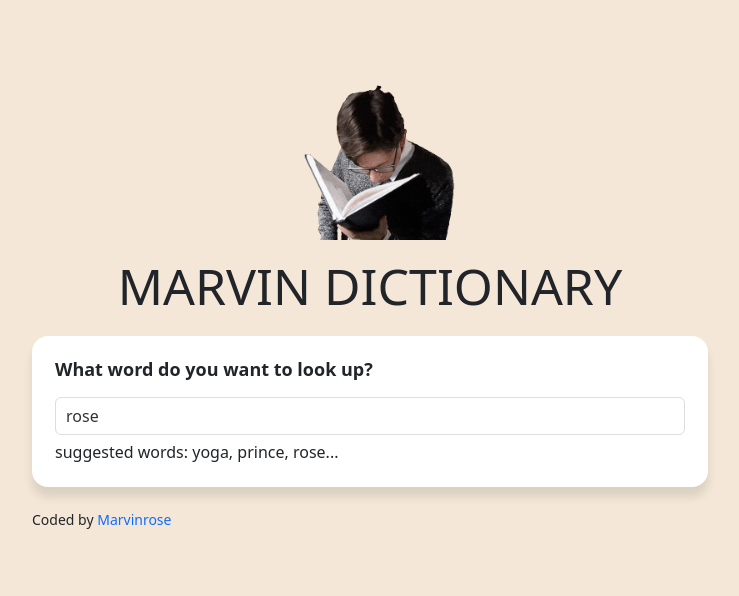
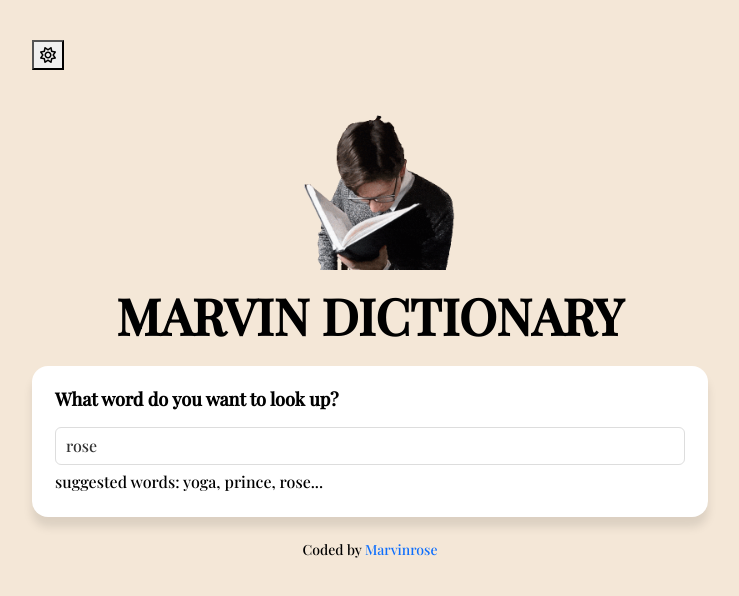
Before and after one commit to Marvinrose/dictionary-app, a React (Create React App) app: page / in a window 1280 px wide. Shown: the top 596 px of the page, without its empty margins (270-1009 px from the left). Built offline with nearby package versions, Linux system fonts and the light colour scheme; no server answers.

Commit message:
Added a dark mode feature to the dictionary app

```diff
--- a/public/index.html
+++ b/public/index.html
@@ -29,6 +29,12 @@
       src="https://kit.fontawesome.com/3517f2cd4f.js"
       crossorigin="anonymous"
     ></script>
+    <link rel="preconnect" href="https://fonts.googleapis.com" />
+    <link rel="preconnect" href="https://fonts.gstatic.com" crossorigin />
+    <link
+      href="https://fonts.googleapis.com/css2?family=Playfair+Display:wght@500&display=swap"
+      rel="stylesheet"
+    />
   </head>
   <body>
     <noscript>You need to enable JavaScript to run this app.</noscript>
--- a/src/App.js
+++ b/src/App.js
@@ -2,9 +2,11 @@ import React from "react";
 import dictionary from "./dictionary-gif.gif";
 import "bootstrap/dist/css/bootstrap.css";
 import Dictionary from "./Dictionary";
+import DarkMode from "./DarkMode";
 export default function App() {
   return (
     <div className="container">
+      <DarkMode />
       <img
         src={dictionary}
         alt="logo"
@@ -12,8 +14,7 @@ export default function App() {
         width={200}
       ></img>
 
-        <h1 className="text-center header">MARVIN DICTIONARY</h1>
-
+      <h1 className="text-center header">MARVIN DICTIONARY</h1>
 
       <Dictionary defaultKeyword="rose" />
     </div>
--- /dev/null
+++ b/src/DarkMode.js
@@ -0,0 +1,24 @@
+import { useEffect, useState } from "react";
+
+export default function DarkMode() {
+  const [theme, setTheme] = useState(localStorage.getItem(`theme`) || `light`);
+  const toggleTheme = () => {
+    if (theme === `light`) {
+      setTheme(`dark`);
+    } else {
+      setTheme(`light`);
+    }
+  };
+
+  useEffect(() =>{
+    localStorage.setItem(`theme`, theme);
+    document.body.className = theme;
+  }, [theme]);
+  return (
+    <div className={`App ${theme}`}>
+      <button onClick={toggleTheme}>
+        <i class="fa fa-sun-o" aria-hidden="true"></i>
+      </button>
+    </div>
+  );
+}
--- a/src/Dictionary.css
+++ b/src/Dictionary.css
@@ -1,5 +1,26 @@
+:root {
+  --primary-color: #f4e7d7;
+  --secondary-color: black;
+}
+
+.dark {
+  background-color: black;
+  color: white;
+}
+
+.light {
+  background-color: #f4e7d7;
+  color: black;
+}
+
+.dark-theme {
+  --primary-color: black;
+  --secondary-color: white;
+}
+
 body {
-  background-color: #f4e7d7;
+  background-color: var(--primary-color);
+  font-family: "Playfair Display", serif;
 }
 .container {
   padding-top: 40px;
@@ -58,7 +79,7 @@ p {
   font-size: 18px;
 }
 
-small {
+.footer {
   text-align: center;
 }
 
@@ -72,18 +93,20 @@ small {
 
 .header {
   font-size: 50px;
+  font-weight: bolder;
 }
 
 .dictionary section {
-  background-color: white;
+  background-color: #fff;
+  color: black;
   padding: 23px;
   margin: 20px 0;
   border-radius: 16px;
   box-shadow: 0 10px 10px rgb(0 0 0 / 10%);
 }
 
-section .photos {
-  padding-bottom: 30px;
+#icon {
+  font-size: 20px;
 }
 
 @media (max-width: 300px) {
--- a/src/Footer.js
+++ b/src/Footer.js
@@ -2,11 +2,13 @@ import React from "react";
 
 export default function Footer() {
   return (
+    <div className="footer">
       <small className="text-center pb-2">
         Coded by{" "}
         <a href="https://www.rozzeymarvin.com" target="_blank" rel="noreferrer">
           Marvinrose
         </a>
       </small>
+    </div>
   );
 }
--- a/src/Photos.js
+++ b/src/Photos.js
@@ -4,12 +4,16 @@ export default function Photos(props) {
   if (props.photos) {
     return (
       <section className="photos">
-        <div className="row">
+        <div className="row mb-3">
           {props.photos.map(function (photo, index) {
             return (
-              <div className="col-4" key={index}>
+              <div className="col-4 " key={index}>
                 <a href={photo.src.original} target="_blank" rel="noreferrer">
-                  <img src={photo.src.landscape} className="img-fluid" alt="images"></img>
+                  <img
+                    src={photo.src.landscape}
+                    className="img-fluid mb-3"
+                    alt="images"
+                  ></img>
                 </a>
               </div>
             );
```
Lines whose indentation alone changed are shown as unchanged.
